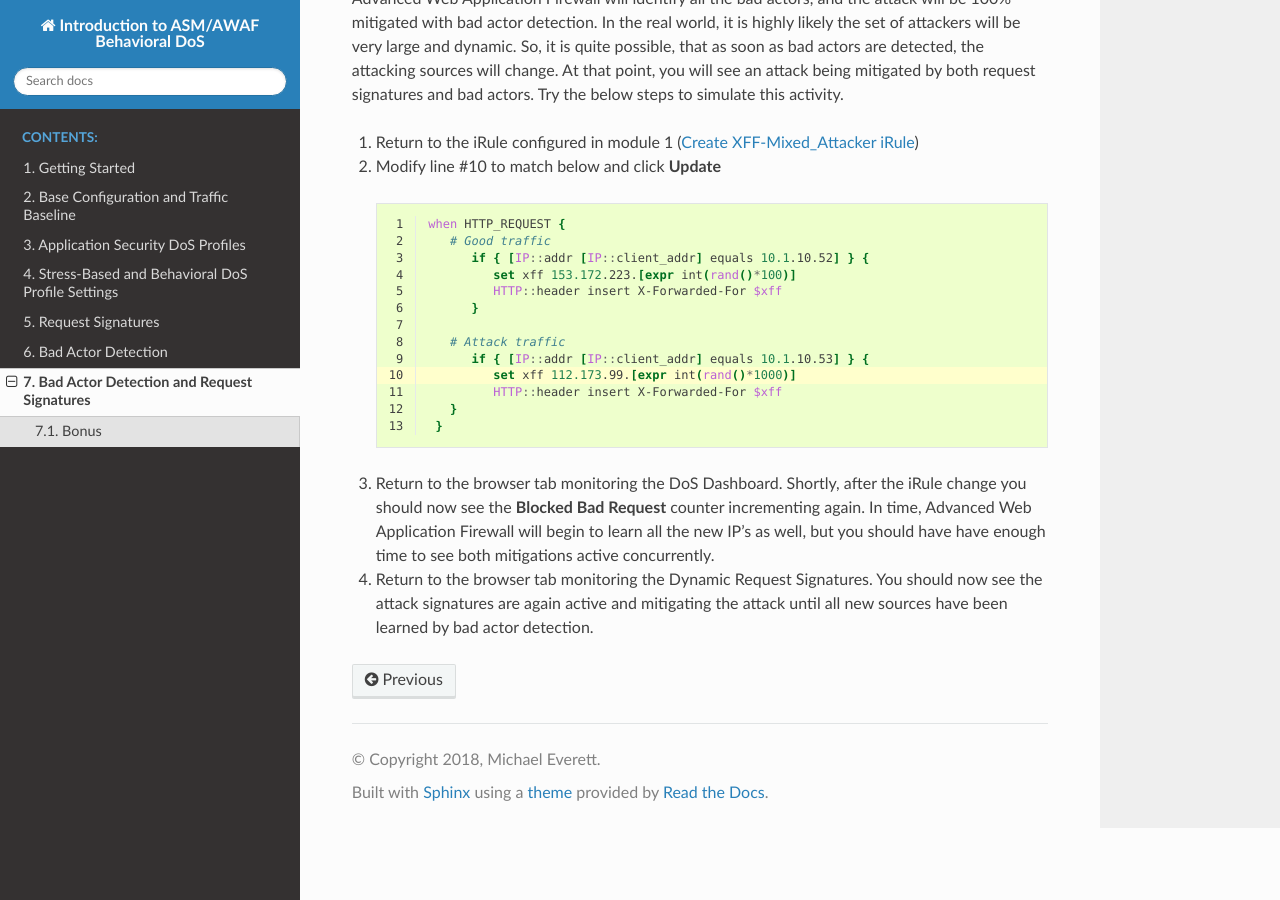
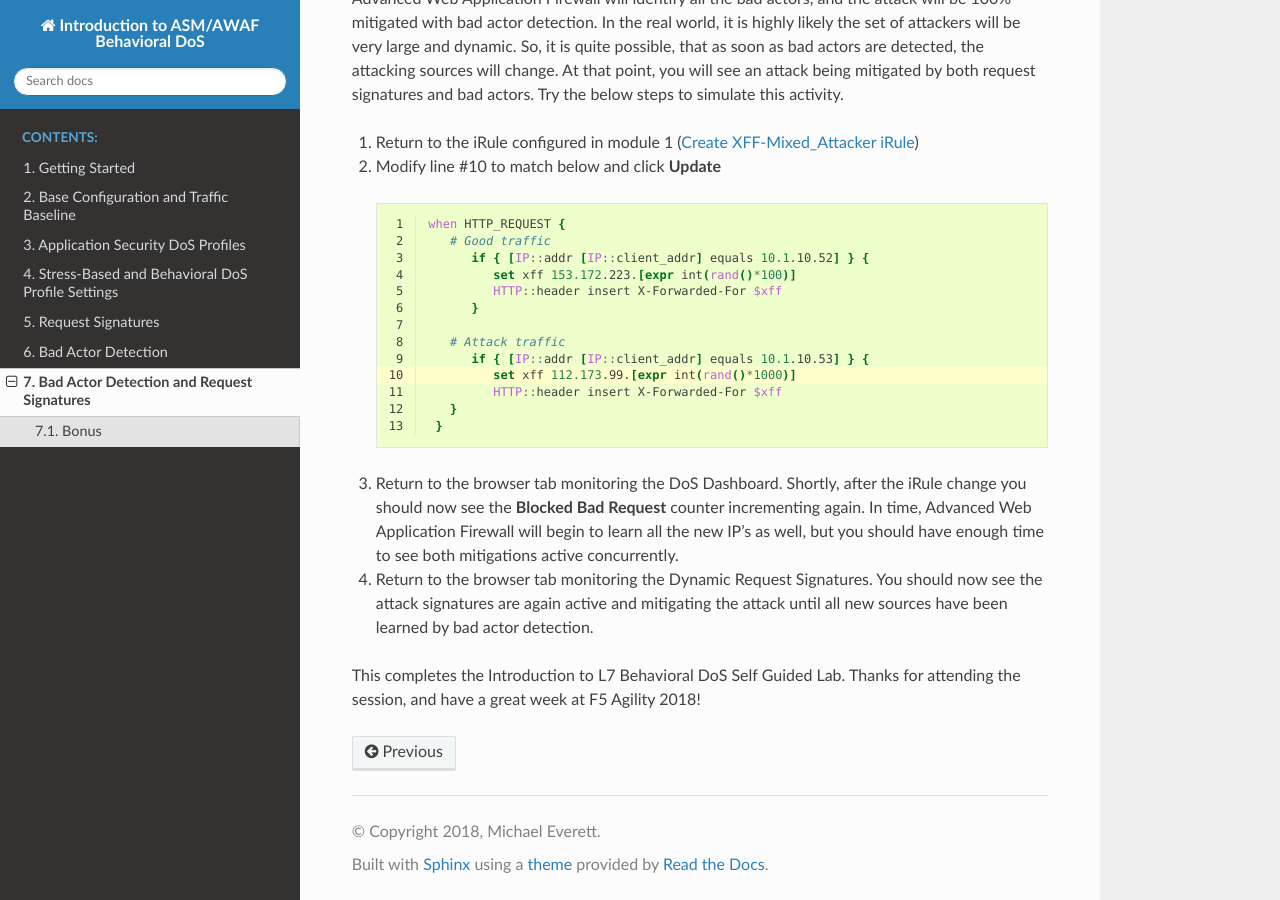
Before and after one commit to meverett1167/bados-sg-agility-2018, a Sphinx documentation site: the page built from docs/bados/module6.rst, in a window 1280 px wide and 900 px high, scrolled down 4443 px. Built offline with Sphinx 7.4.7 and the Read the Docs theme 2.0.0, drawn with Linux system fonts in a browser that asks for light colours; some of the changed text lies outside the part shown.

Commit message:
minor grammar updates to module6

```diff
--- a/docs/bados/module6.rst
+++ b/docs/bados/module6.rst
@@ -9,7 +9,7 @@ In the previous modules, we examined both request signature detection and bad ac
 
 2.  Navigate to **Security ›› DoS Protection : DoS Profiles** and click the **hackazon_bados** profile we created earlier.
 
-3.  Click the **Application Security** tab, and then click **Behavioral & Stress-based Detection** button in the Application Security panel.
+3.  Click the **Application Security** tab, and then click the **Behavioral & Stress-based Detection** button in the Application Security panel.
 
 4.  Click the **Edit** link to the right of the **Behavioral Detection and Mitigation** section, then uncheck the checkbox next to **Bad actors behavior detection**, and check the box next to **Request signatures detection**
 
@@ -127,9 +127,11 @@ The exercise above shows Request Signatures and Bad Actor Detection working in t
                HTTP::header insert X-Forwarded-For $xff
          }
        }
-3.  Return to the browser tab monitoring the DoS Dashboard.  Shortly, after the iRule change you should now see the **Blocked Bad Request** counter incrementing again. In time, |awaf| will begin to learn all the new IP's as well, but you should have have enough time to see both mitigations active concurrently.
+3.  Return to the browser tab monitoring the DoS Dashboard.  Shortly, after the iRule change you should now see the **Blocked Bad Request** counter incrementing again. In time, |awaf| will begin to learn all the new IP's as well, but you should have enough time to see both mitigations active concurrently.
 
 4.  Return to the browser tab monitoring the Dynamic Request Signatures.  You should now see the attack signatures are again active and mitigating the attack until all new sources have been learned by bad actor detection.
+
+This completes the Introduction to L7 Behavioral DoS Self Guided Lab.  Thanks for attending the session, and have a great week at F5 Agility 2018!
 
 
 .. |event-log-bados-start| image:: _images/event-log-bados-start.png
```
Also changed, not shown: other parts of docs/bados/module6.rst (+2 -2 lines).
